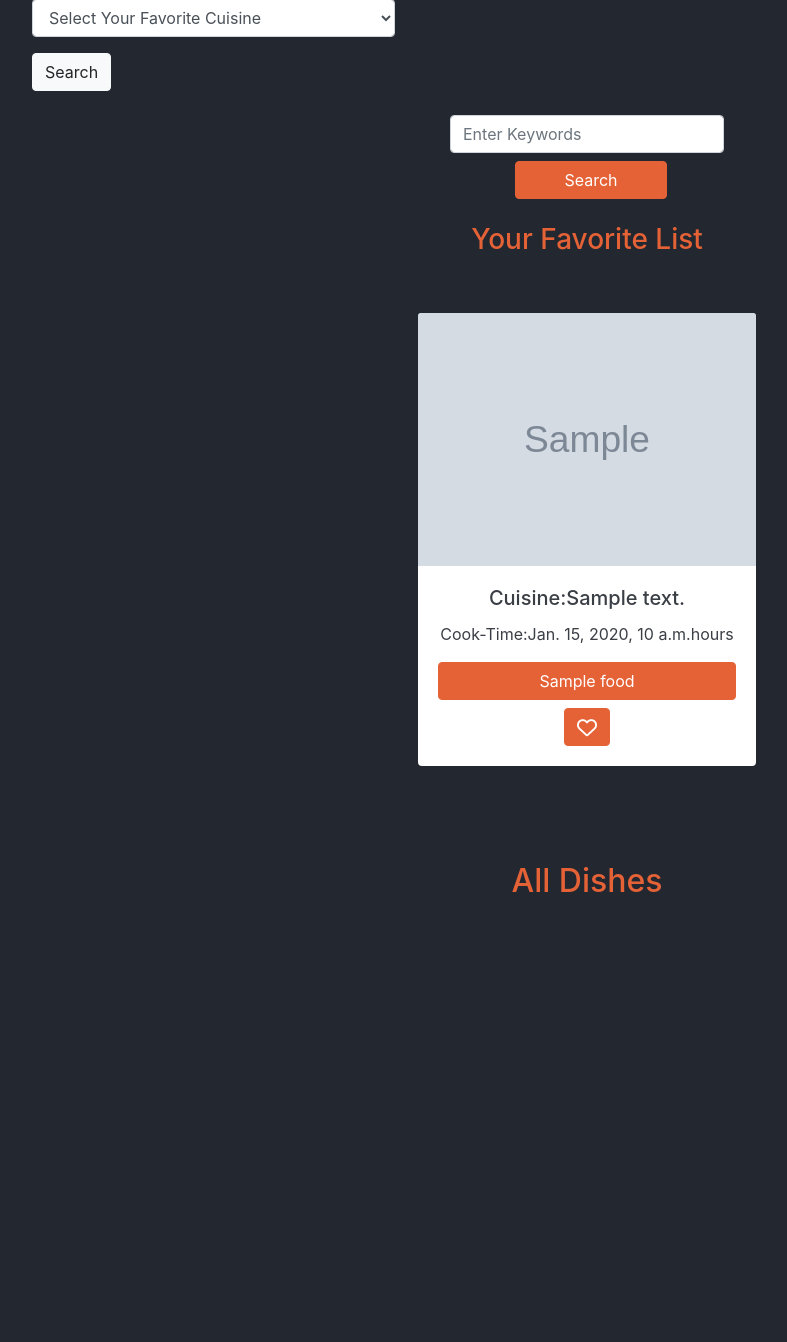
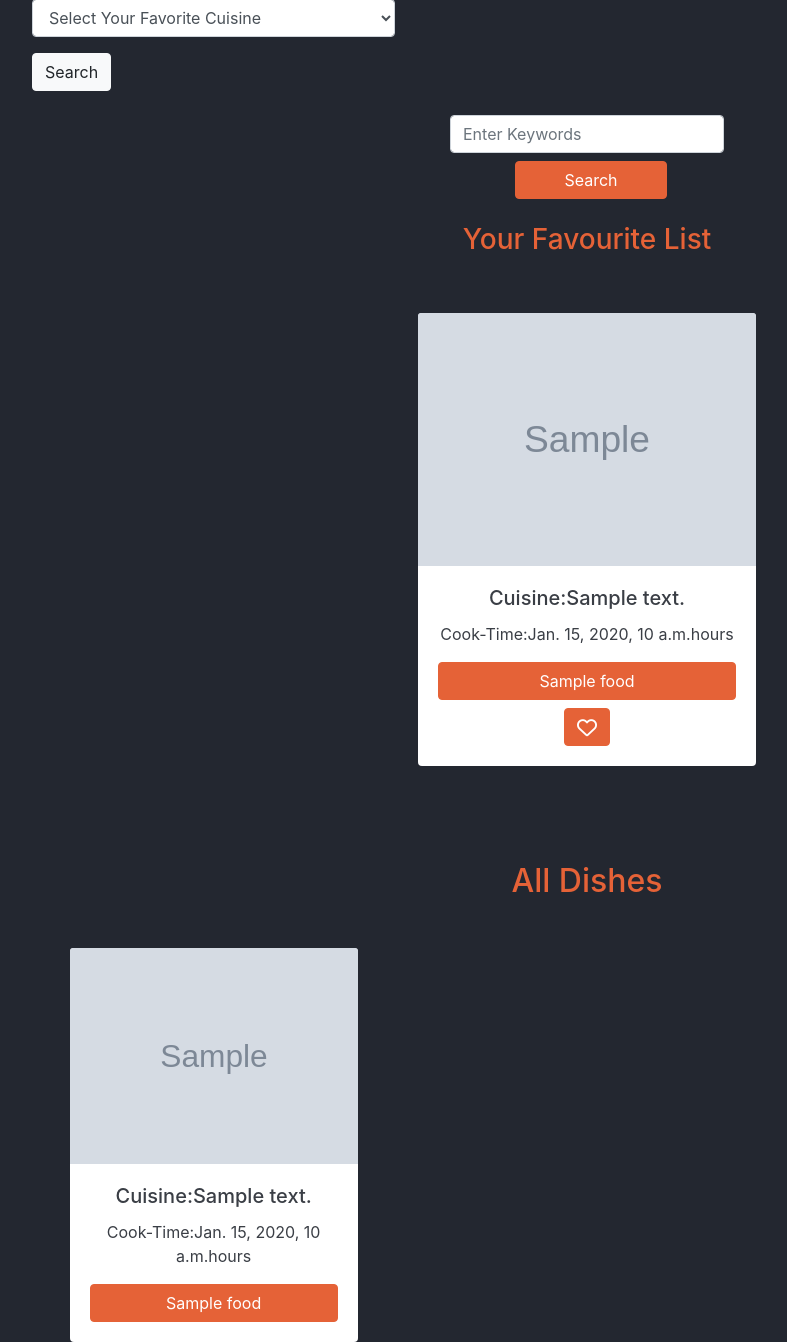
Before and after one commit to papunjay/Cookbook, a Django app: template cookbook/templates/cuisine/home.html in a window 1280 px wide. Shown: the part 132-1474 px from the top of the page, without its empty margins (53-840 px from the left). Before the commit the page ends 1024 px from the top, so only its background shows below. Run offline with Django 3.2, Linux system fonts and the light colour scheme; the template is opened without the code that fills it: most values are stand-ins (such as "Sample title", 1, 10 or a date in 2020); grey boxes marked "Sample" are stand-in pictures; some libraries are stand-ins or nearby versions.

Commit message:
[papunjay].add the all dishes section in home page

```diff
--- a/cookbook/templates/cuisine/home.html
+++ b/cookbook/templates/cuisine/home.html
@@ -39,7 +39,7 @@
       </section>
 
       <section class="container mt-3">
-        <h3 class="text-center">Your Favorite List</h3><br><br>
+        <h3 class="text-center">Your Favourite List</h3><br><br>
         <div class="team slider" data-slick='{"slidesToShow": 3, "slidesToScroll": 1}'>
 
           {% for food in all_dishes %}
@@ -65,7 +65,21 @@
       </section>
       <h2 class="text-center">All Dishes</h2>
       <br>
-
+      <section class="search-results container mt-3 grid">
+        {% for food in all_dishes %}
+          <div class="card border-0 text-center  ml-3 mr-3">
+            <a href="{% url 'dish_details'  food.id %}">
+            <img src="{{food.photo.url}}" class="card-img-top" alt="pic not found">
+            </a>
+            <div class="card-body">
+              <h5 class="card-title">Cuisine:{{food.type_of_cuisine}}</h5>
+              <p class="card-text">Cook-Time:{{food.cook_time}}hours</p>
+              <a  class="btn btn-accent btn-block">{{food.dish_name}}</a>
+              </div>
+            </div>
+          </div>
+          {% endfor %}
+        </section>
       </main>
 
 
```
